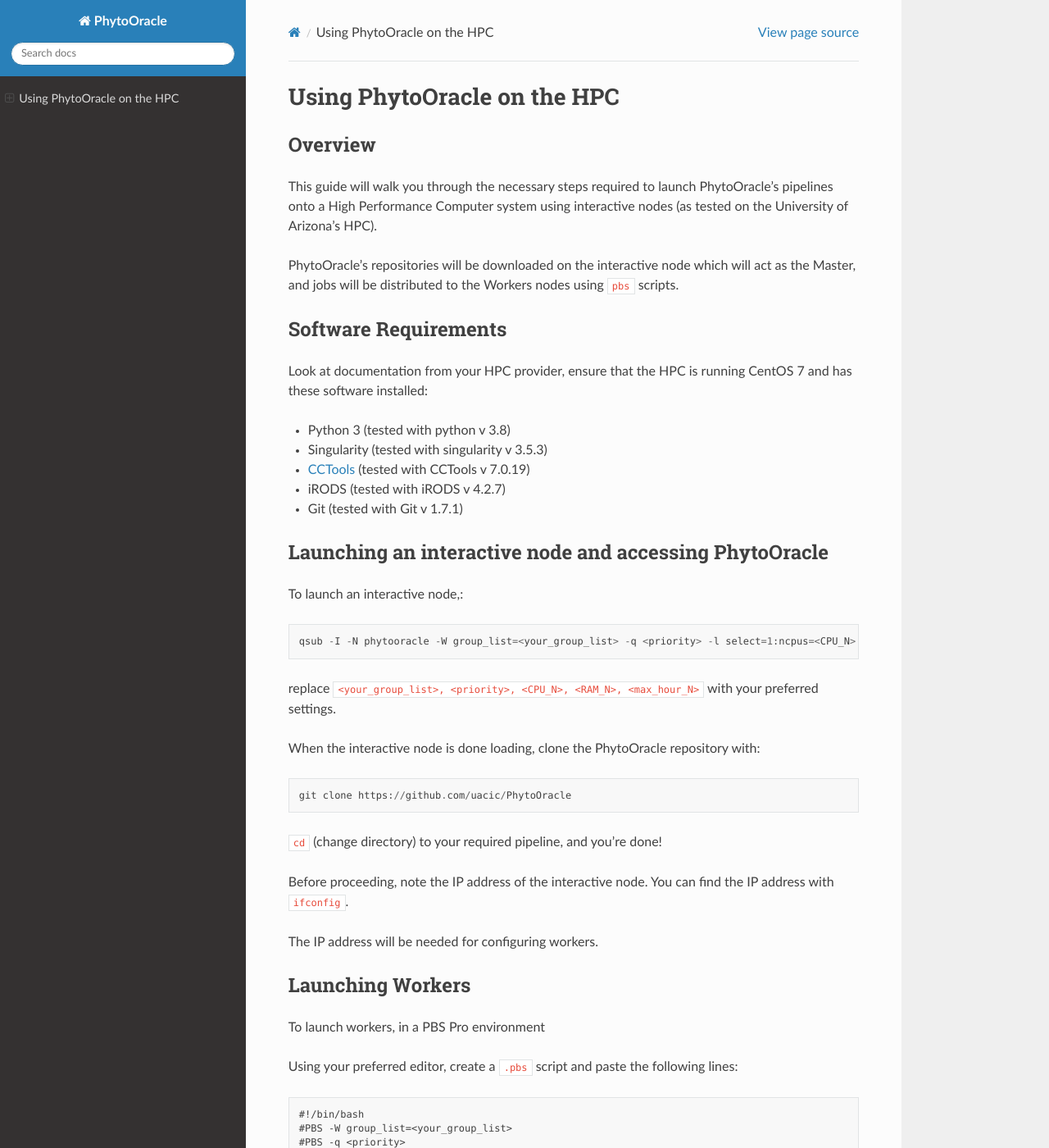
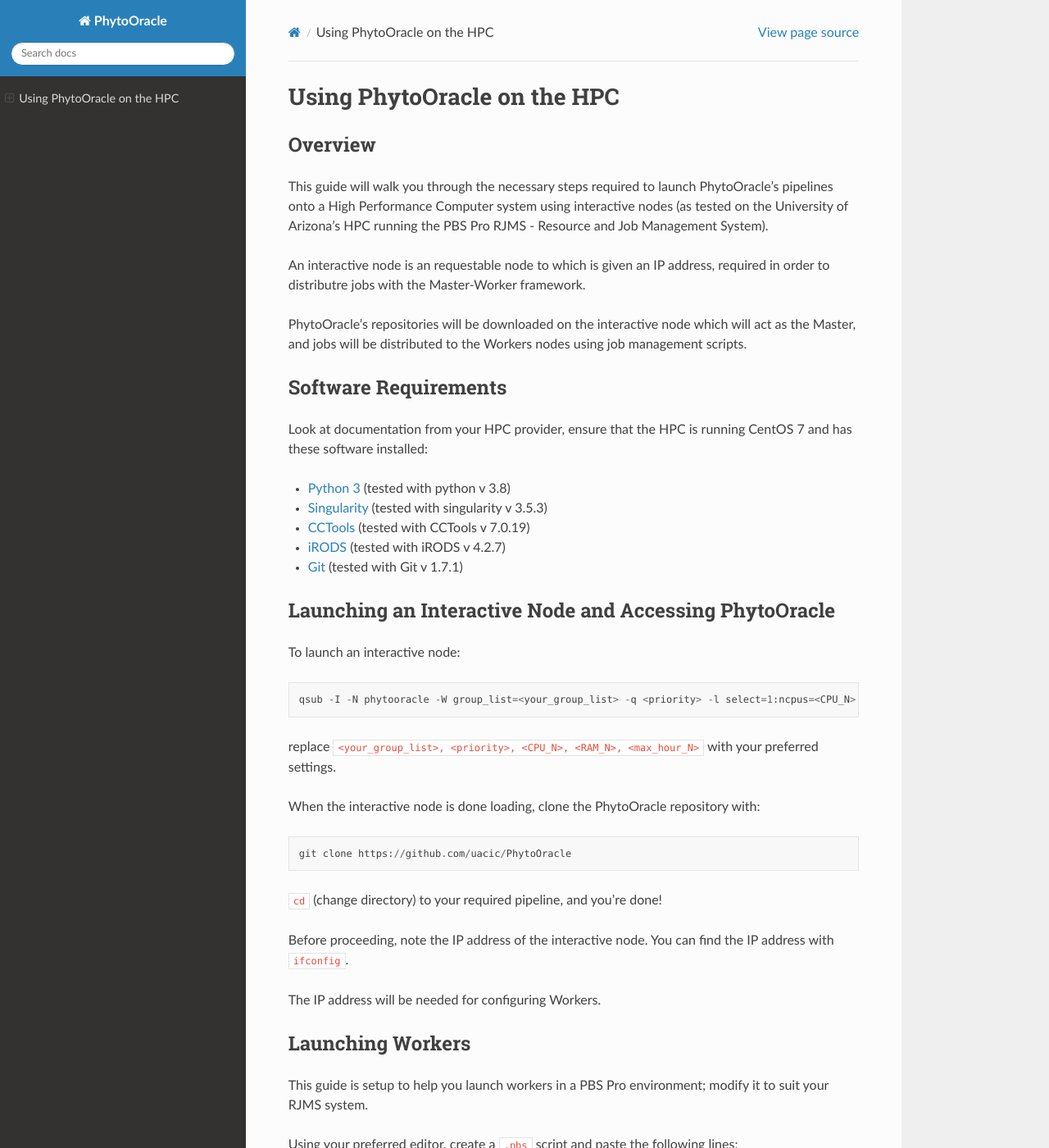
Before and after one commit to LyonsLab/PhytoOracle, a Sphinx documentation site: the page built from docs/2_HPC_install.rst, in a window 1280 px wide and 1400 px high. Shown: the whole window at 82% size. Built offline with Sphinx 7.4.7 and the Read the Docs theme 2.0.0, drawn with Linux system fonts in a browser that asks for light colours; cross-references to code outside the pages are shown as plain code; some of the changed text lies outside the part shown.

Commit message:
interactive node and RJMS desc

```diff
--- a/docs/2_HPC_install.rst
+++ b/docs/2_HPC_install.rst
@@ -5,26 +5,27 @@ Using PhytoOracle on the HPC
 Overview
 ========
 
-This guide will walk you through the necessary steps required to launch PhytoOracle's pipelines onto a High Performance Computer system using interactive nodes (as tested on the University of Arizona's HPC).
+This guide will walk you through the necessary steps required to launch PhytoOracle's pipelines onto a High Performance Computer system using interactive nodes (as tested on the University of Arizona's HPC running the PBS Pro RJMS - Resource and Job Management System).
 
-PhytoOracle's repositories will be downloaded on the interactive node which will act as the Master, and jobs will be distributed to the Workers nodes using :code:`pbs` scripts.
+An interactive node is an requestable node to which is given an IP address, required in order to distributre jobs with the Master-Worker framework.
+
+PhytoOracle's repositories will be downloaded on the interactive node which will act as the Master, and jobs will be distributed to the Workers nodes using job management scripts.
 
 Software Requirements
 =====================
 
 Look at documentation from your HPC provider, ensure that the HPC is running CentOS 7 and has these software installed:
 
-+ Python 3 (tested with python v 3.8)
-+ Singularity (tested with singularity v 3.5.3)
++ `Python 3 <https://www.python.org/downloads/>`_ (tested with python v 3.8)
++ `Singularity <https://sylabs.io/docs/>`_ (tested with singularity v 3.5.3)
 + `CCTools <https://ccl.cse.nd.edu/software/downloadfiles.php>`_ (tested with CCTools v 7.0.19)
-+ iRODS (tested with iRODS v 4.2.7)
-+ Git (tested with Git v 1.7.1)
++ `iRODS <https://docs.irods.org/4.2.8/>`_ (tested with iRODS v 4.2.7)
++ `Git <https://git-scm.com/>`_ (tested with Git v 1.7.1)
 
-
-Launching an interactive node and accessing PhytoOracle
+Launching an Interactive Node and Accessing PhytoOracle
 =======================================================
 
-To launch an interactive node,:
+To launch an interactive node:
 
 .. code::
 
@@ -41,14 +42,14 @@ When the interactive node is done loading, clone the PhytoOracle repository with
 
 :code:`cd` (change directory) to your required pipeline, and you're done!
 
-Before proceeding, note the IP address of the interactive node. You can find the IP address with :config:`ifconfig`.
+Before proceeding, note the IP address of the interactive node. You can find the IP address with :code:`ifconfig`.
 
-The IP address will be needed for configuring workers.
+The IP address will be needed for configuring Workers.
 
 Launching Workers
 =================
 
-To launch workers, in a PBS Pro environment
+This guide is setup to help you launch workers in a PBS Pro environment; modify it to suit your RJMS system.
 
 Using your preferred editor, create a :code:`.pbs` script and paste the following lines:
 
@@ -74,7 +75,7 @@ Using your preferred editor, create a :code:`.pbs` script and paste the followin
 
    /home/u12/cosi/cctools-7.0.19-x86_64-centos7/bin/resource_monitor -O log-flirIr-makeflow -i 2 -- work_queue_factory -T local <INTERACTIVE_NODE_ADDRESS>.<HPC_SYSTEM> 9123 -w 12 -W 16 --workers-per-cycle 10 --cores=1 -t 900
 
-As before, change the highlighted :code:`<fields>` to preferred settings. Save your changes and submit with
+As before, change the highlighted :code:`<fields>` to preferred settings. Save your changes and submit with:
 
 .. code::
 
```
Also changed, not shown: other parts of docs/2_HPC_install.rst (+1 -1 lines), docs/4_StereoTopRGB_run.rst (+3 -4 lines).
